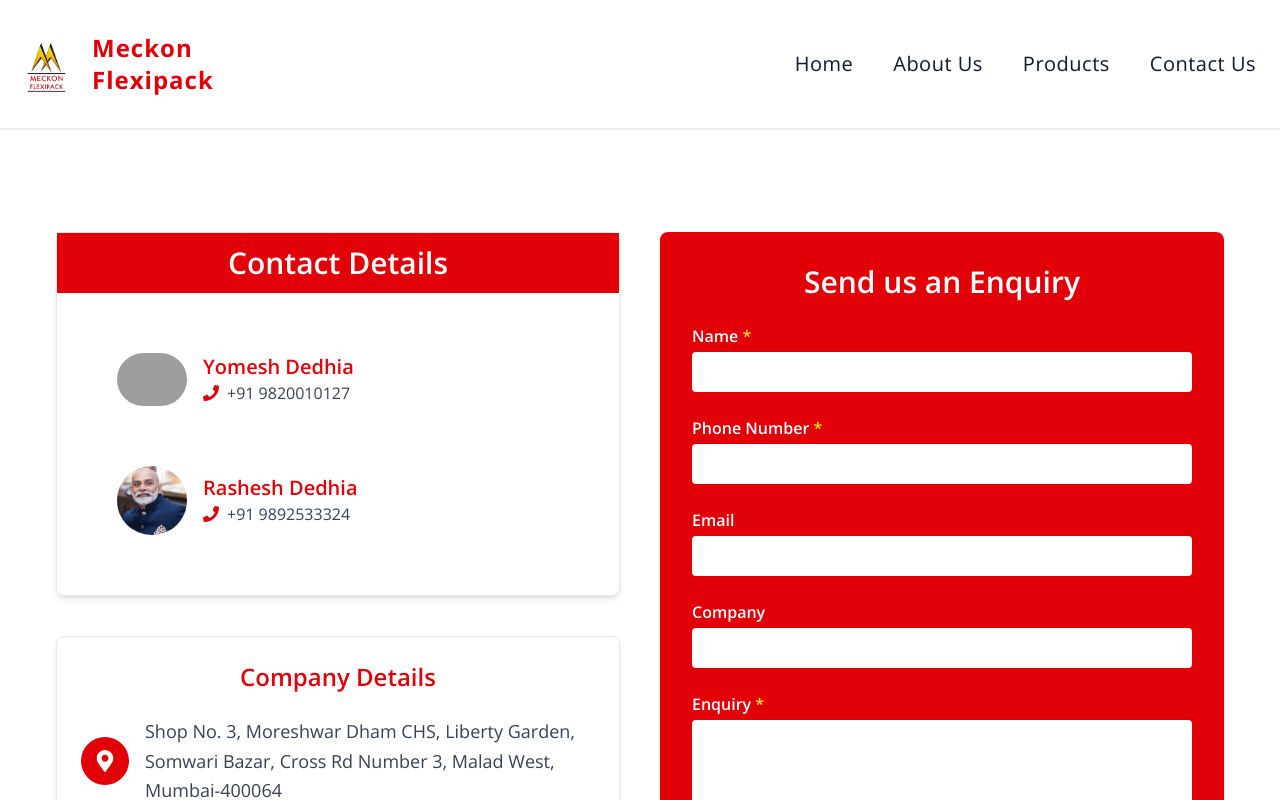
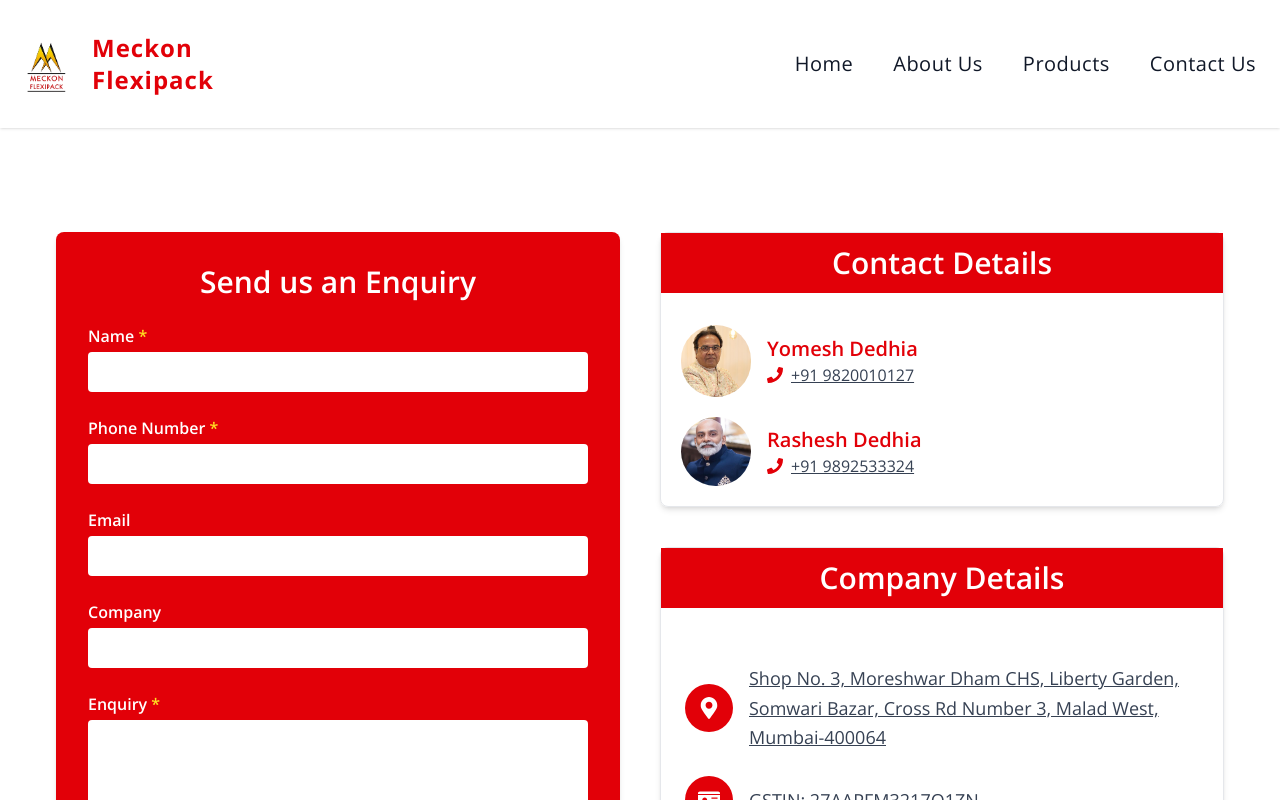
Before and after one commit to YatharthDedhia/Meckon-Flexipack-Website, a Next.js app: page /contact in a window 1280 px wide. Shown: the top 800 px of the page. Built offline with nearby package versions, Linux system fonts and the light colour scheme; grey boxes are pictures that could not be loaded.

Commit message:
contact page redesign

```diff
--- a/src/app/about/page.tsx
+++ b/src/app/about/page.tsx
@@ -71,14 +71,14 @@
                                 <Image
                                     src={`/team/${firstName}.jpeg`}
                                     alt={`${name}`}
-                                    width={120}
-                                    height={120}
+                                    width={200}
+                                    height={200}
                                     className="mx-auto mb-4 rounded-full object-contain"
                                     loading="lazy"
                                 />
                                 <h3 className="text-xl font-semibold">{name}</h3>
-                                <p className="text-sm">{email}</p>
-                                <p className="text-sm">{phone}</p>
+                                {/* <p className="text-sm">{email}</p> */}
+                                {/* <p className="text-sm">{phone}</p> */}
                             </div>
                         );
                     })}
--- a/src/app/contact/page.tsx
+++ b/src/app/contact/page.tsx
@@ -53,6 +53,36 @@
     return (
         <div className="max-w-7xl mx-auto px-4 py-16">
             <div className="grid grid-cols-1 md:grid-cols-2 gap-10">
+                {/* Enquiry Form */}
+                <div className="bg-[var(--brand-red)] rounded-lg p-8 shadow-md">
+                    <h2 className="text-3xl font-semibold text-white mb-6 text-center">Send us an Enquiry</h2>
+                    <form onSubmit={handleSubmit} className="flex flex-col gap-6">
+                        <label className="flex flex-col">
+                            <span className="text-white font-semibold mb-1">Name <span className="text-yellow-300">*</span></span>
+                            <input type="text" name="name" value={formData.name} onChange={handleChange} required className="bg-white rounded px-3 py-2 focus:outline-none focus:ring-2 focus:ring-yellow-300" />
+                        </label>
+                        <label className="flex flex-col">
+                            <span className="text-white font-semibold mb-1">Phone Number <span className="text-yellow-300">*</span></span>
+                            <input type="tel" name="phone" value={formData.phone} onChange={handleChange} required className="bg-white rounded px-3 py-2 focus:outline-none focus:ring-2 focus:ring-yellow-300" />
+                        </label>
+                        <label className="flex flex-col">
+                            <span className="text-white font-semibold mb-1">Email</span>
+                            <input type="email" name="email" value={formData.email} onChange={handleChange} className="bg-white rounded px-3 py-2 focus:outline-none focus:ring-2 focus:ring-yellow-300" />
+                        </label>
+                        <label className="flex flex-col">
+                            <span className="text-white font-semibold mb-1">Company</span>
+                            <input type="text" name="company" value={formData.company} onChange={handleChange} className="bg-white rounded px-3 py-2 focus:outline-none focus:ring-2 focus:ring-yellow-300" />
+                        </label>
+                        <label className="flex flex-col">
+                            <span className="text-white font-semibold mb-1">Enquiry <span className="text-yellow-300">*</span></span>
+                            <textarea name="message" value={formData.message} onChange={handleChange} rows={5} required className="bg-white rounded px-3 py-2 focus:outline-none focus:ring-2 focus:ring-yellow-300"></textarea>
+                        </label>
+                        <button type="submit" className="bg-yellow-300 text-black py-3 rounded font-semibold hover:bg-yellow-400 transition-colors">
+                            Send Enquiry
+                        </button>
+                        {status && <p className="text-white text-center mt-2">{status}</p>}
+                    </form>
+                </div>
 
                 {/* Team Contacts */}
                 <div className="flex flex-col gap-10">
@@ -63,7 +93,7 @@
                         {contacts.team.map(({ name, phone }) => {
                             const firstName = name.split(' ')[0].toLowerCase();
                             return (
-                                <div key={name} className="flex m-15 items-center gap-4">
+                                <div key={name} className="flex m-5 items-center gap-4">
                                     <Image
                                         src={`/team/${firstName}.jpeg`}
                                         alt={name}
@@ -76,7 +106,7 @@
                                         <h3 className="text-xl font-semibold text-[var(--brand-red)]">{name}</h3>
                                         <p className="flex items-center gap-2 text-gray-700">
                                             <FaPhone className="text-[var(--brand-red)]" />
-                                            <a href={`tel:${phone}`} className="hover:underline">{phone}</a>
+                                            <a href={`tel:${phone}`} className="underline hover:text-[var(--brand-red)]">{phone}</a>
                                         </p>
                                     </div>
                                 </div>
@@ -85,16 +115,25 @@
                     </div>
 
                     {/* Company Details */}
-                    <div className="border border-gray-200 rounded-lg p-6 shadow-md bg-white">
-                        <h3 className="text-2xl font-semibold text-[var(--brand-red)] mb-6 text-center">
+                    <div className="border border-gray-200 rounded-lg shadow-md space-y-8">
+                        <h3 className="h-15 flex items-center justify-center text-3xl font-semibold text-white bg-[var(--brand-red)] w-full">
                             Company Details
                         </h3>
-                        <div className="flex flex-col gap-6">
+                        <div className="flex flex-col gap-6 p-6">
                             <div className="flex items-center gap-4">
                                 <div className="flex items-center justify-center w-12 h-12 rounded-full bg-[var(--brand-red)] text-white flex-shrink-0">
                                     <FaMapMarkerAlt size={22} />
                                 </div>
-                                <p className="text-gray-700 text-lg leading-relaxed">{contacts.company.address}</p>
+                                <p className="text-gray-700 text-lg leading-relaxed">
+                                    <a
+                                        href={`https://maps.app.goo.gl/4cFg6ZwCo3zQYXcc9`}
+                                        target="_blank"
+                                        rel="noopener noreferrer"
+                                        className="underline hover:text-[var(--brand-red)]"
+                                    >
+                                        {contacts.company.address}
+                                    </a>
+                                </p>
                             </div>
                             <div className="flex items-center gap-4">
                                 <div className="flex items-center justify-center w-12 h-12 rounded-full bg-[var(--brand-red)] text-white flex-shrink-0">
@@ -104,39 +143,8 @@
                             </div>
                         </div>
                     </div>
+
                 </div>
-
-                {/* Enquiry Form */}
-                <div className="bg-[var(--brand-red)] rounded-lg p-8 shadow-md">
-                    <h2 className="text-3xl font-semibold text-white mb-6 text-center">Send us an Enquiry</h2>
-                    <form onSubmit={handleSubmit} className="flex flex-col gap-6">
-                        <label className="flex flex-col">
-                            <span className="text-white font-semibold mb-1">Name <span className="text-yellow-300">*</span></span>
-                            <input type="text" name="name" value={formData.name} onChange={handleChange} required className="bg-white rounded px-3 py-2 focus:outline-none focus:ring-2 focus:ring-yellow-300"/>
-                        </label>
-                        <label className="flex flex-col">
-                            <span className="text-white font-semibold mb-1">Phone Number <span className="text-yellow-300">*</span></span>
-                            <input type="tel" name="phone" value={formData.phone} onChange={handleChange} required className="bg-white rounded px-3 py-2 focus:outline-none focus:ring-2 focus:ring-yellow-300"/>
-                        </label>
-                        <label className="flex flex-col">
-                            <span className="text-white font-semibold mb-1">Email</span>
-                            <input type="email" name="email" value={formData.email} onChange={handleChange} className="bg-white rounded px-3 py-2 focus:outline-none focus:ring-2 focus:ring-yellow-300"/>
-                        </label>
-                        <label className="flex flex-col">
-                            <span className="text-white font-semibold mb-1">Company</span>
-                            <input type="text" name="company" value={formData.company} onChange={handleChange} className="bg-white rounded px-3 py-2 focus:outline-none focus:ring-2 focus:ring-yellow-300"/>
-                        </label>
-                        <label className="flex flex-col">
-                            <span className="text-white font-semibold mb-1">Enquiry <span className="text-yellow-300">*</span></span>
-                            <textarea name="message" value={formData.message} onChange={handleChange} rows={5} required className="bg-white rounded px-3 py-2 focus:outline-none focus:ring-2 focus:ring-yellow-300"></textarea>
-                        </label>
-                        <button type="submit" className="bg-yellow-300 text-black py-3 rounded font-semibold hover:bg-yellow-400 transition-colors">
-                            Send Enquiry
-                        </button>
-                        {status && <p className="text-white text-center mt-2">{status}</p>}
-                    </form>
-                </div>
-
             </div>
         </div>
     );
```
Also changed, not shown: public/team/yomesh.jpeg (added).
